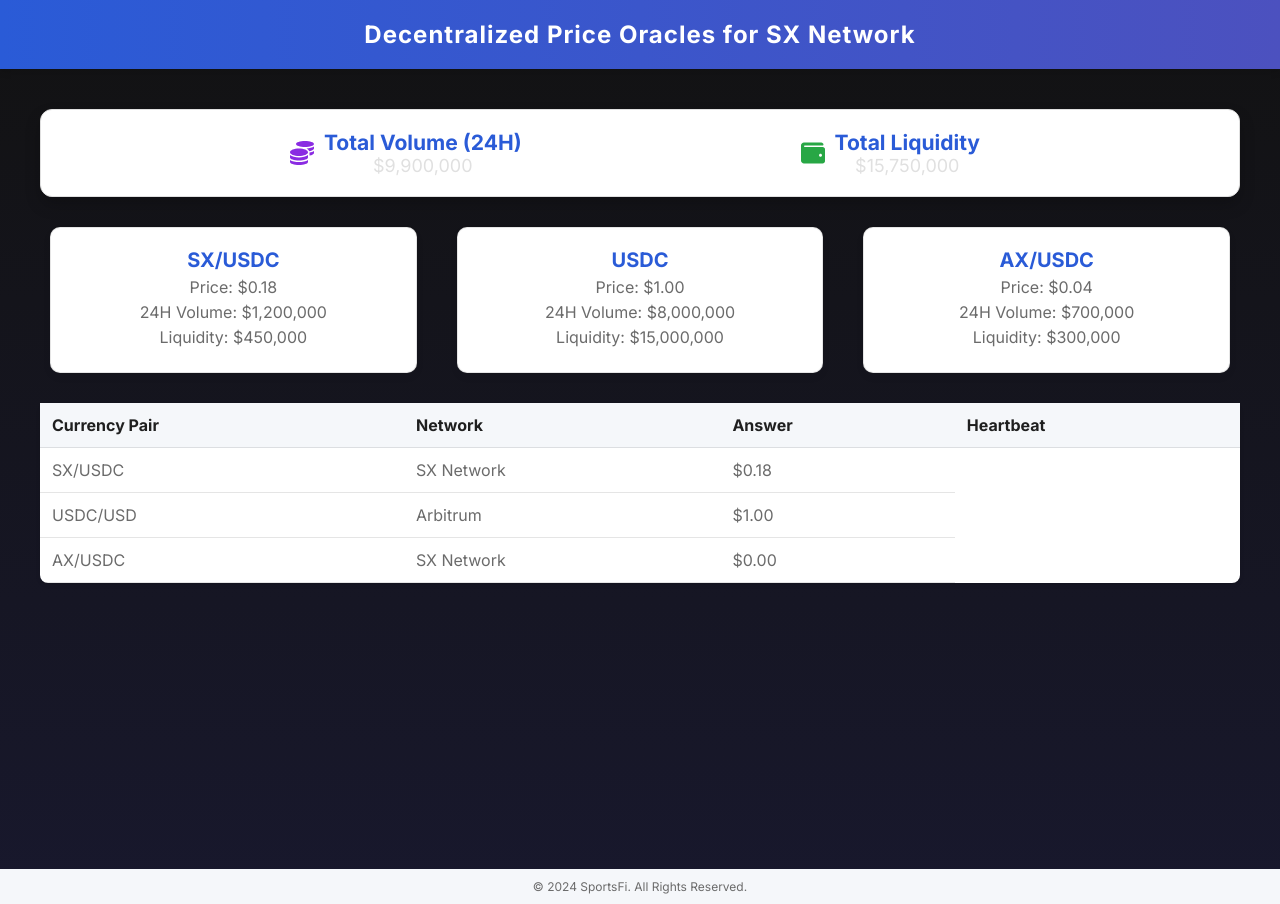
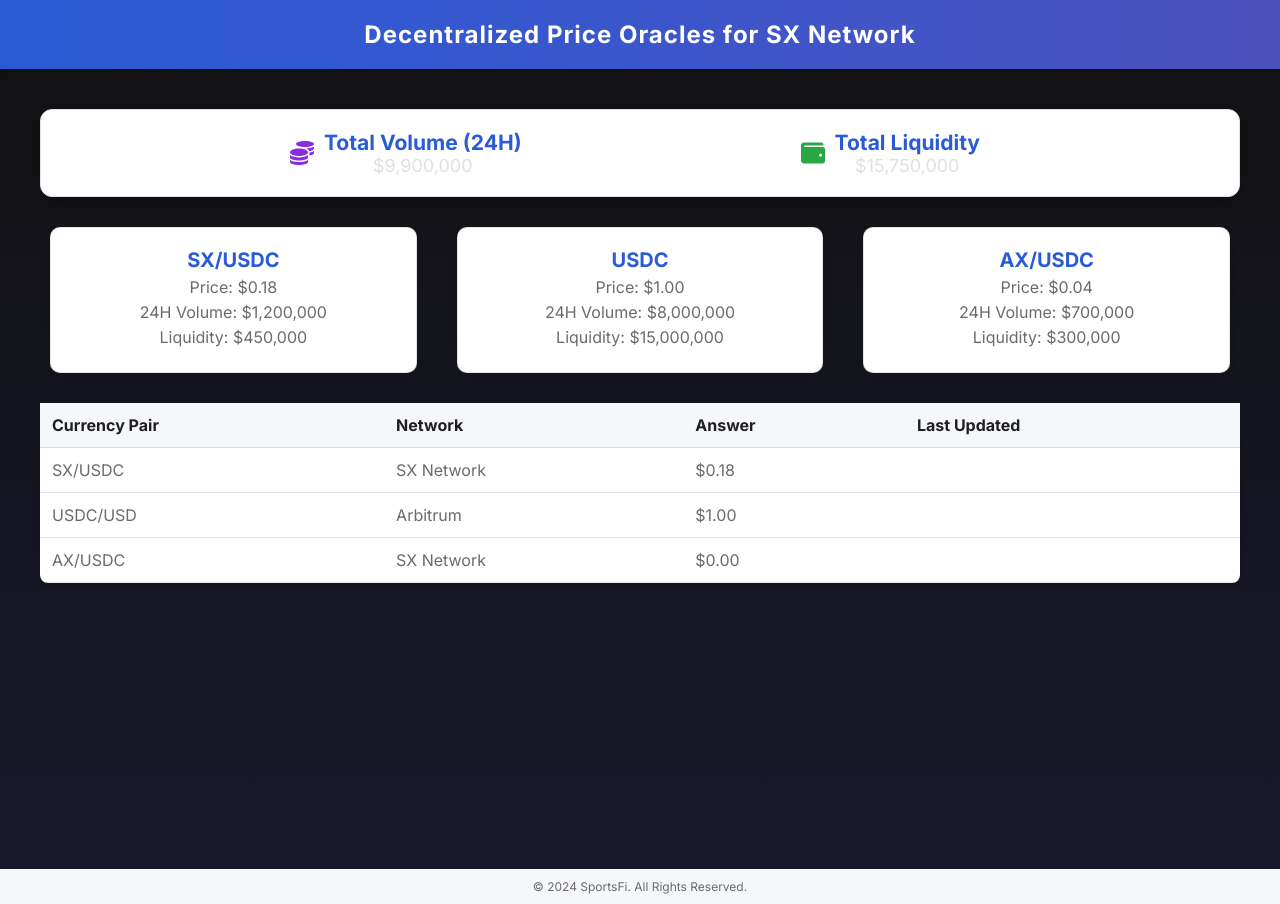
Before and after one commit to SportsFi-Oracle/sportsfi-oracle-frontend, a React (Create React App) app: page / in a window 1280 px wide. Built offline with nearby package versions, Linux system fonts and the light colour scheme.

Commit message:
feat: implementing a price table

```diff
--- a/src/components/PriceTable.js
+++ b/src/components/PriceTable.js
@@ -1,4 +1,5 @@
-import React from "react";
+import React, { useState } from "react";
+import { useNavigate } from "react-router-dom";
 import styled from "styled-components";
 
 const TableWrapper = styled.div`
@@ -14,7 +15,8 @@ const Table = styled.table`
   width: 100%;
   border-collapse: collapse;
 
-  th, td {
+  th,
+  td {
     padding: 12px;
     text-align: left;
     border-bottom: 1px solid ${({ theme }) => theme.border};
@@ -30,12 +32,32 @@ const Table = styled.table`
     color: ${({ theme }) => theme.textLight};
   }
 
-  tr:hover {
+  tr {
+    cursor: pointer;
+    transition: background 0.2s ease;
+
+    &:hover {
       background: ${({ theme }) => theme.hover};
+    }
+
+    &.clicked {
+      background: ${({ theme }) => theme.primary};
+      color: ${({ theme }) => theme.textLight};
+    }
   }
 `;
 
-const PriceTable = ({ data }) => (
+const PriceTable = ({ data }) => {
+  const navigate = useNavigate();
+  const [clickedRow, setClickedRow] = useState(null);
+
+  const handleRowClick = (symbol) => {
+    setClickedRow(symbol); // Track which row is clicked
+    console.log("Navigating to:", `/token/${symbol}`); // Debugging output
+    navigate(`/token/${symbol}`);
+    };
+
+  return (
     <TableWrapper>
       <Table>
         <thead>
@@ -43,21 +65,26 @@ const PriceTable = ({ data }) => (
             <th>Currency Pair</th>
             <th>Network</th>
             <th>Answer</th>
-          <th>Heartbeat</th>
+            <th>Last Updated</th>
           </tr>
         </thead>
         <tbody>
           {data.map((asset) => (
-          <tr key={asset.symbol}>
+            <tr
+              key={asset.symbol}
+              onClick={() => handleRowClick(asset.symbol)}
+              className={clickedRow === asset.symbol ? "clicked" : ""}
+            >
               <td>{asset.symbol}</td>
-            <td>{asset.network.toLocaleString()}</td>
+              <td>{asset.network}</td>
               <td>${asset.answer.toFixed(2)}</td>
-            {/* <td>${asset.liquidity.toLocaleString()}</td> */}
+              <td>{asset.heartbeat}</td>
             </tr>
           ))}
         </tbody>
       </Table>
     </TableWrapper>
   );
+};
 
 export default PriceTable;
```
Lines whose indentation alone changed are shown as unchanged.
